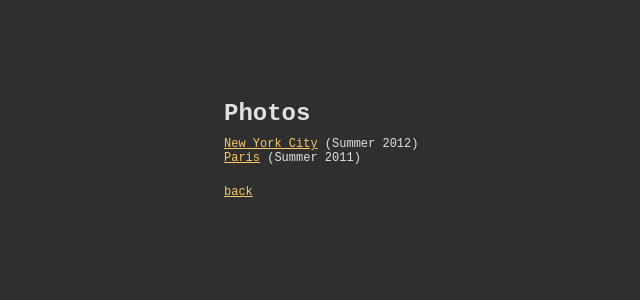
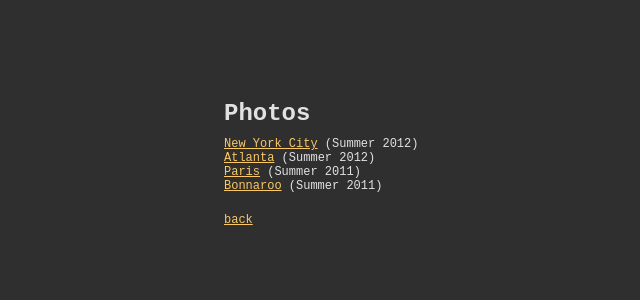
Before and after one commit to dhconnelly/dhconnelly.github.io, a Jekyll site: the page built from photos.html, in a window 1280 px wide. Shown: the top 300 px of the page, without its empty margins (176-816 px from the left). Built offline with Jekyll 4.4.1, drawn with Linux system fonts in a browser that asks for light colours; some web fonts are replaced.

Commit message:
Add more photos links

```diff
--- a/photos.html
+++ b/photos.html
@@ -13,7 +13,13 @@ layout: leaf
       <a href="https://www.dropbox.com/sh/5hs1nax2kl0uegz/BsUzbTIuy7">New York City</a> (Summer 2012)
     </li>
     <li>
+      <a href="https://www.dropbox.com/sh/a0ruede2uybiqpl/4eo-jAc4Wo">Atlanta</a> (Summer 2012)
+    </li>
+    <li>
       <a href="https://www.dropbox.com/sh/j5ffpupju79i4b0/t6j4xkNEkZ">Paris</a> (Summer 2011)
+    </li>
+    <li>
+      <a href="https://www.dropbox.com/sh/0f1inv5lzotk2xq/YA5IrInCD8">Bonnaroo</a> (Summer 2011)
     </li>
   </ul>
 </section>
```
